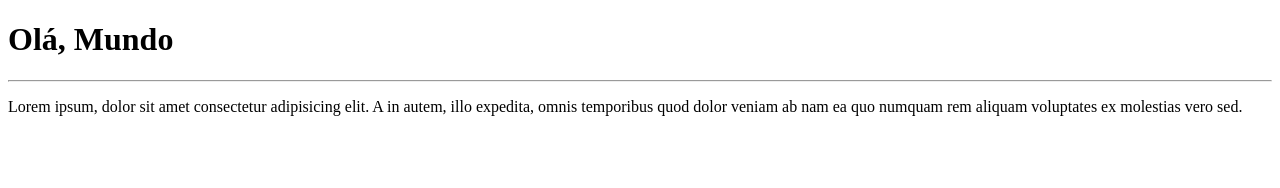
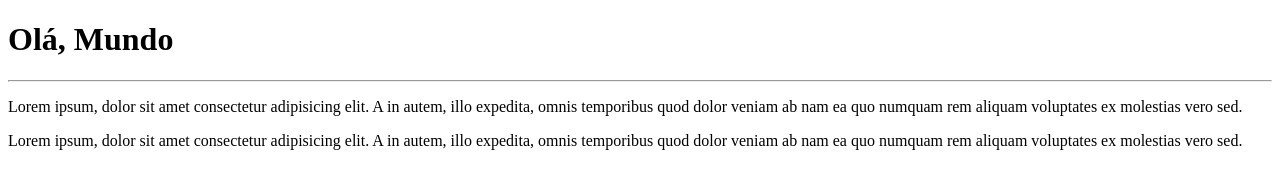
Before and after one commit to alcideswenner/OlaMundo, a plain HTML site: page Site-Exemplo/index.html in a window 1280 px wide. Drawn offline with Linux system fonts and the light colour scheme.

Commit message:
Mais uma paragrafo

```diff
--- a/Site-Exemplo/index.html
+++ b/Site-Exemplo/index.html
@@ -9,5 +9,7 @@
     <h1>Olá, Mundo</h1>
     <hr>
     <p>Lorem ipsum, dolor sit amet consectetur adipisicing elit. A in autem, illo expedita, omnis temporibus quod dolor veniam ab nam ea quo numquam rem aliquam voluptates ex molestias vero sed.</p>
+
+    <p>Lorem ipsum, dolor sit amet consectetur adipisicing elit. A in autem, illo expedita, omnis temporibus quod dolor veniam ab nam ea quo numquam rem aliquam voluptates ex molestias vero sed.</p>
 </body>
 </html>
```
